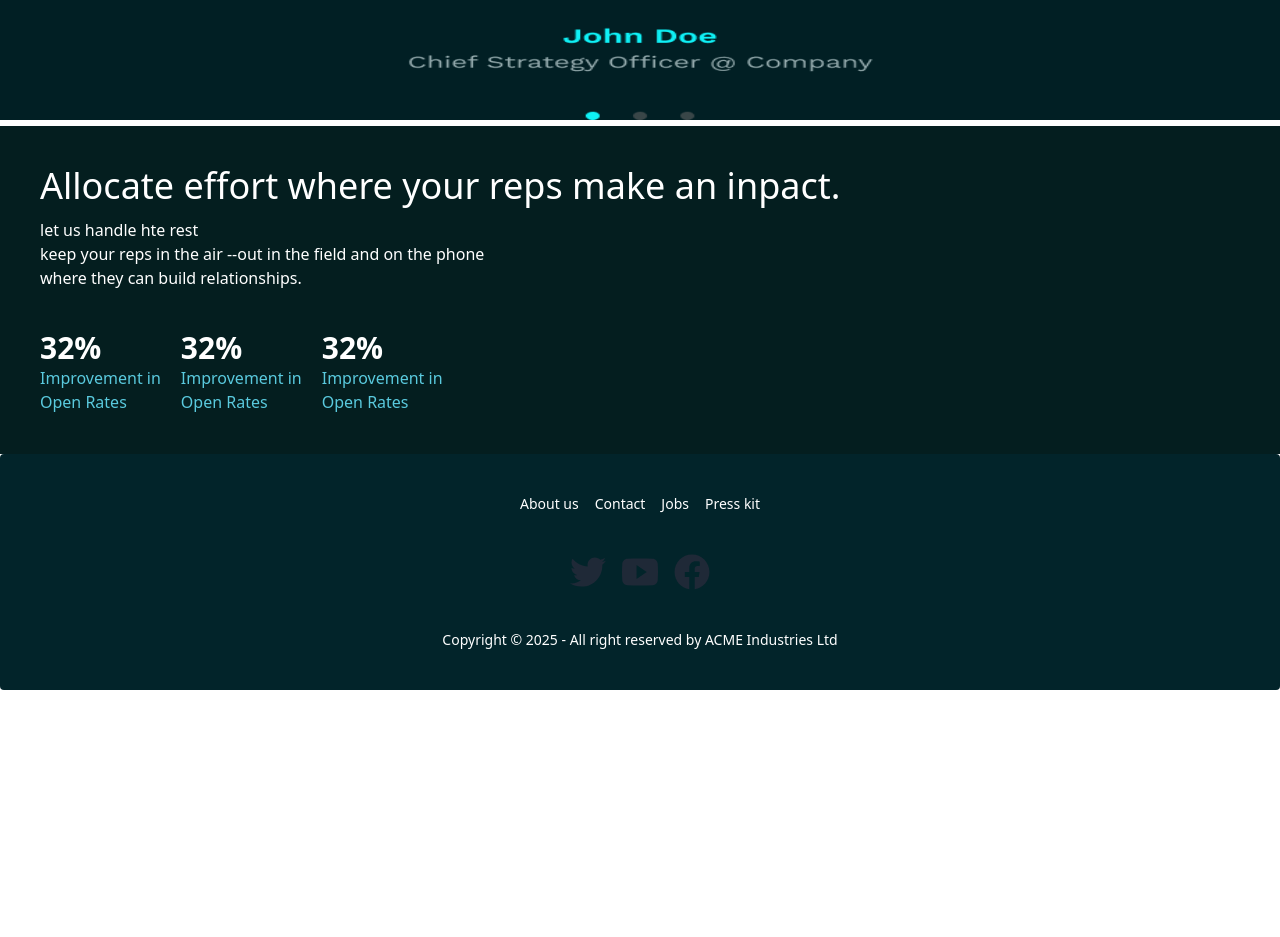
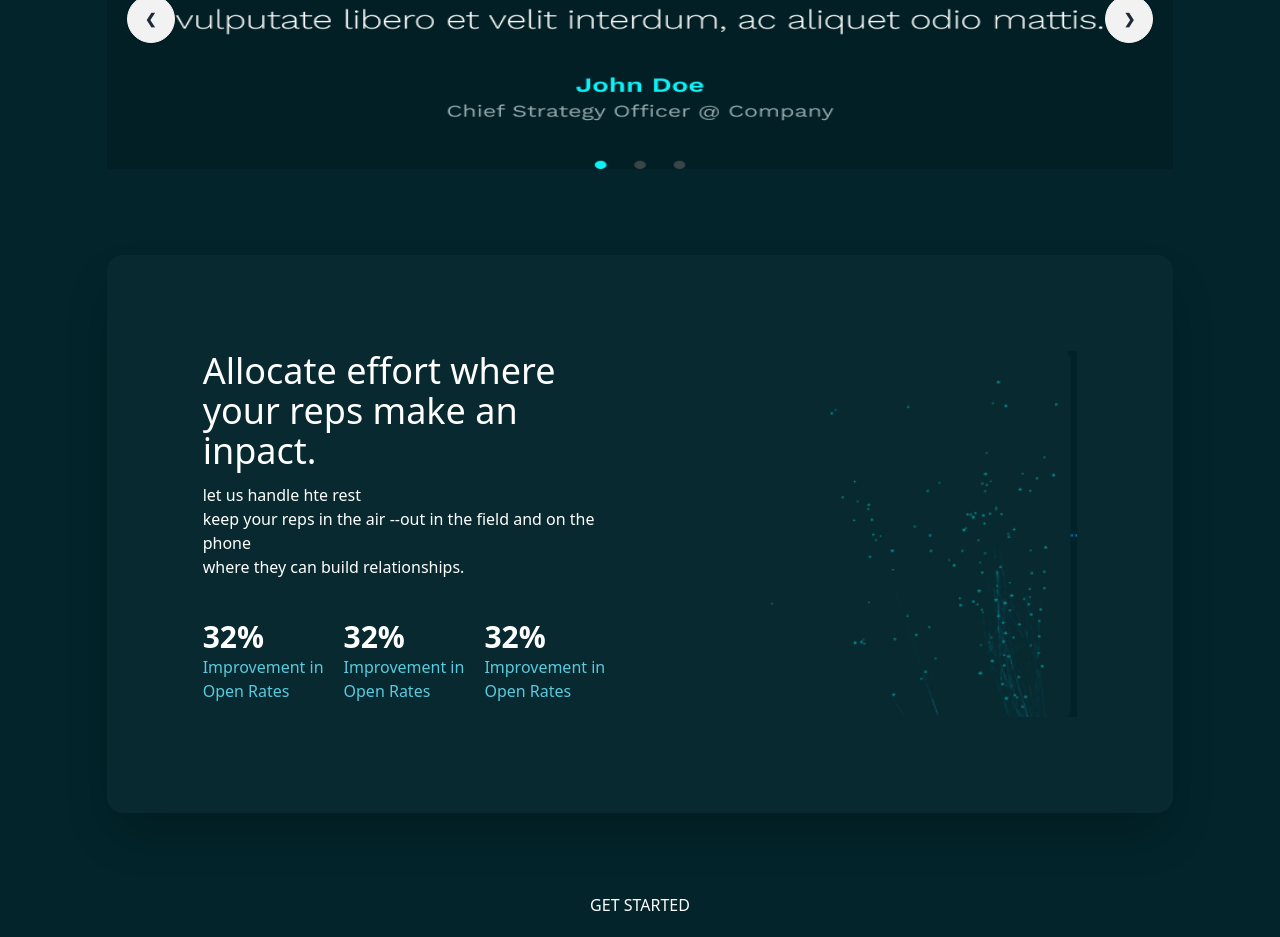
Before and after one commit to M-Rakib-Ahmed/hablu-assingment-seven, a React (Vite) app: page / in a window 1280 px wide. Shown: the part 1860-2797 px from the top of the page. Before the commit the page ends 2550 px from the top, so only its background shows below. Built offline with nearby package versions, Linux system fonts and the light colour scheme.

Commit message:
all section added

```diff
--- a/src/components/AllocateSection.jsx
+++ b/src/components/AllocateSection.jsx
@@ -1,13 +1,13 @@
-
+import all from '../assets/Screenshot_87.png'
 
 const AllocateSection = () => {
     return (
-        <div className="flex justify-between p-10  bg-[#041e1f]">
-            <div className=" text-white">
+        <div className="lg:flex justify-between hover:scale-105 duration-150 shadow-2xl p-24 mt-20 rounded-2xl  bg-[#07292F] ">
+            <div className=" text-white w-full">
                 <h2 className="text-4xl mb-3">Allocate effort where your reps make an inpact.</h2>
                 <p>let us handle hte rest</p>
                 <p>keep your reps in the air --out in the field and on the phone <br /> where they can build relationships.</p>
-                <div className="flex gap-5 mt-10">
+                <div className="flex gap-5 mt-10 w-full">
                     <div>
                         <h2 className="text-3xl font-bold">32%
 
@@ -28,8 +28,8 @@ const AllocateSection = () => {
                     </div>
                 </div>
             </div>
-            <div>
-
+            <div className='w-full'>
+              <img className='w-full' src={all} alt="" />
             </div>
        </div>
     );
--- a/src/components/EmbraceSection.jsx
+++ b/src/components/EmbraceSection.jsx
@@ -2,12 +2,12 @@
 
 const EmbraceSection = () => {
     return (
-        <div>
-          <h3>get started</h3>
-          <h2>embrace the new era of outbound.</h2>
+        <div className="mt-20 text-white text-center">
+          <h3 className="uppercase mb-5">get started</h3>
+          <h2 className="capitalize text-2xl mb-5">embrace the new era of outbound.</h2>
             <p>Wizia lets you train, activate, and optimize aiDRs.
                 Take your outbound to new levels of performance and efficiency.</p>
-            <button>Sign Up for the Beta</button>
+            <button className="btn btn-error text-white mt-5">Sign Up for the Beta</button>
         </div>
     );
 };
--- a/src/components/MainLayout.jsx
+++ b/src/components/MainLayout.jsx
@@ -7,12 +7,15 @@ import Card from "./Card";
 import TraniSection from "./TraniSection";
 import Hero2 from "./Hero2";
 import AllocateSection from "./AllocateSection";
+import EmbraceSection from "./EmbraceSection";
 
 
 const MainLayout = () => {
     return (
         <div>
            {/*navbar  */}
+            <div className="bg-[#02242A]">
+                <div className="w-10/12 mx-auto">
                     <Navbar></Navbar>
                     <Hero></Hero>
                     <OurTrusted ></OurTrusted>
@@ -20,7 +23,10 @@ const MainLayout = () => {
                     <TraniSection></TraniSection>
                     <Hero2></Hero2>
                     <AllocateSection></AllocateSection>
+                    <EmbraceSection></EmbraceSection>
 
+                </div>
+           </div>
            {/* footer */}
            <Footer></Footer>
         </div>
--- a/src/components/Navbar.jsx
+++ b/src/components/Navbar.jsx
@@ -16,7 +16,7 @@ const Navbar = () => {
     </ul>
 
     return (
-        <div className="navbar  bg-[#27494F] text-white">
+        <div className="navbar  bg-[#02242A] text-white">
   <div className="navbar-start">
     <div className="dropdown">
       <div tabIndex={0} role="button" className="btn btn-ghost lg:hidden">
```
Also changed, not shown: src/assets/Screenshot_87.png (added). Lines whose indentation alone changed are shown as unchanged.
